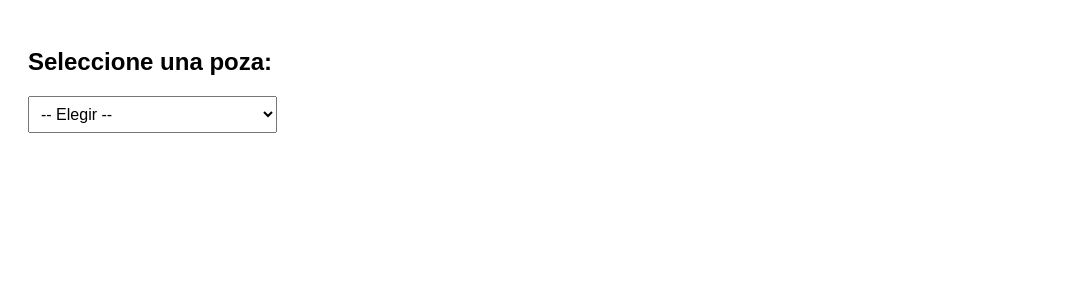
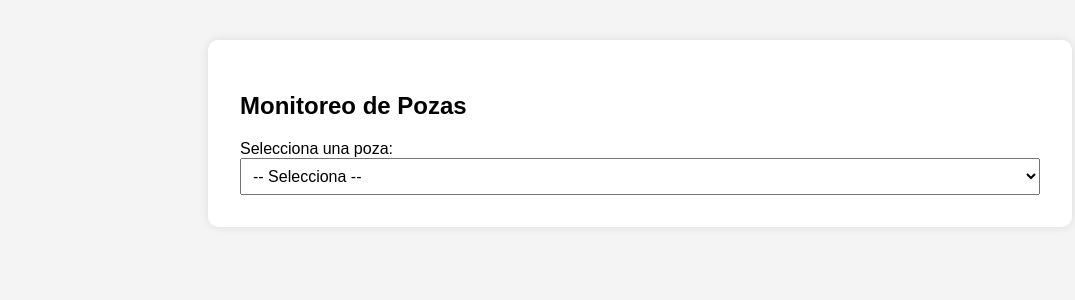
Before and after one commit to Tel2026/Dashboard-pozas, a Flask app: page / in a window 1280 px wide. Shown: the top 300 px of the page, without its empty margins (0-1075 px from the left). Run offline with Flask 3, Linux system fonts and the light colour scheme.

Commit message:
Update index.html

```diff
--- a/templates/index.html
+++ b/templates/index.html
@@ -1,51 +1,95 @@
 <!DOCTYPE html>
 <html lang="es">
 <head>
-  <meta charset="UTF-8">
-  <title>Monitoreo de Pozas</title>
+  <meta charset="UTF-8" />
+  <meta name="viewport" content="width=device-width, initial-scale=1.0"/>
+  <title>Dashboard de Pozas</title>
   <style>
-    body { font-family: Arial; padding: 20px; }
-    select { padding: 8px; font-size: 16px; }
-    .info { margin-top: 20px; }
-    table { border-collapse: collapse; width: 100%; margin-top: 10px; }
-    th, td { border: 1px solid #ccc; padding: 8px; text-align: left; }
-    th { background-color: #f2f2f2; }
+    body {
+      font-family: Arial, sans-serif;
+      background: #f4f4f4;
+      padding: 2rem;
+    }
+    .container {
+      max-width: 800px;
+      margin: auto;
+      background: white;
+      padding: 2rem;
+      border-radius: 10px;
+      box-shadow: 0 0 10px rgba(0,0,0,0.1);
+    }
+    select {
+      padding: 0.5rem;
+      width: 100%;
+      font-size: 1rem;
+    }
+    table {
+      width: 100%;
+      border-collapse: collapse;
+      margin-top: 1rem;
+    }
+    th, td {
+      padding: 0.8rem;
+      text-align: left;
+      border-bottom: 1px solid #ddd;
+    }
+    th {
+      background: #007BFF;
+      color: white;
+    }
+    .hidden {
+      display: none;
+    }
   </style>
 </head>
 <body>
-  <h2>Seleccione una poza:</h2>
-
+  <div class="container">
+    <h2>Monitoreo de Pozas</h2>
+    <label for="pozaSelect">Selecciona una poza:</label>
     <select id="pozaSelect">
-    <option value="">-- Elegir --</option>
+      <option value="">-- Selecciona --</option>
       {% for poza in pozas %}
       <option value="{{ poza }}">{{ poza }}</option>
       {% endfor %}
     </select>
 
-  <div class="info" id="info"></div>
+    <table id="bombasTable" class="hidden">
+      <thead>
+        <tr>
+          <th>BOMBA</th>
+          <th>L/S</th>
+          <th>M3/H</th>
+        </tr>
+      </thead>
+      <tbody></tbody>
+    </table>
+  </div>
 
   <script>
-    document.getElementById("pozaSelect").addEventListener("change", function() {
+    document.getElementById('pozaSelect').addEventListener('change', async function () {
       const poza = this.value;
-      const infoDiv = document.getElementById("info");
-      infoDiv.innerHTML = "";
+      const table = document.getElementById('bombasTable');
+      const tbody = table.querySelector('tbody');
+      tbody.innerHTML = '';
+      if (!poza) {
+        table.classList.add('hidden');
+        return;
+      }
 
-      if (poza) {
-        fetch(`/poza/${encodeURIComponent(poza)}`)
-          .then(response => response.json())
-          .then(bombas => {
-            if (bombas.length > 0) {
-              let table = "<table><tr><th>Bomba</th><th>L/s</th><th>m³/h</th></tr>";
-              bombas.forEach(b => {
-                table += `<tr><td>${b.BOMBA}</td><td>${b.LPS || ""}</td><td>${b.M3H || ""}</td></tr>`;
+      const response = await fetch(`/poza/${encodeURIComponent(poza)}`);
+      const data = await response.json();
+
+      data.forEach(item => {
+        const row = document.createElement('tr');
+        row.innerHTML = `
+          <td>${item['BOMBA'] ?? ''}</td>
+          <td>${item['L/S'] ?? ''}</td>
+          <td>${item['M3/H'] ?? ''}</td>
+        `;
+        tbody.appendChild(row);
       });
-              table += "</table>";
-              infoDiv.innerHTML = table;
-            } else {
-              infoDiv.innerHTML = "<p>No hay datos disponibles para esta poza.</p>";
-            }
-          });
-      }
+
+      table.classList.remove('hidden');
     });
   </script>
 </body>
```
Lines whose indentation alone changed are shown as unchanged.
